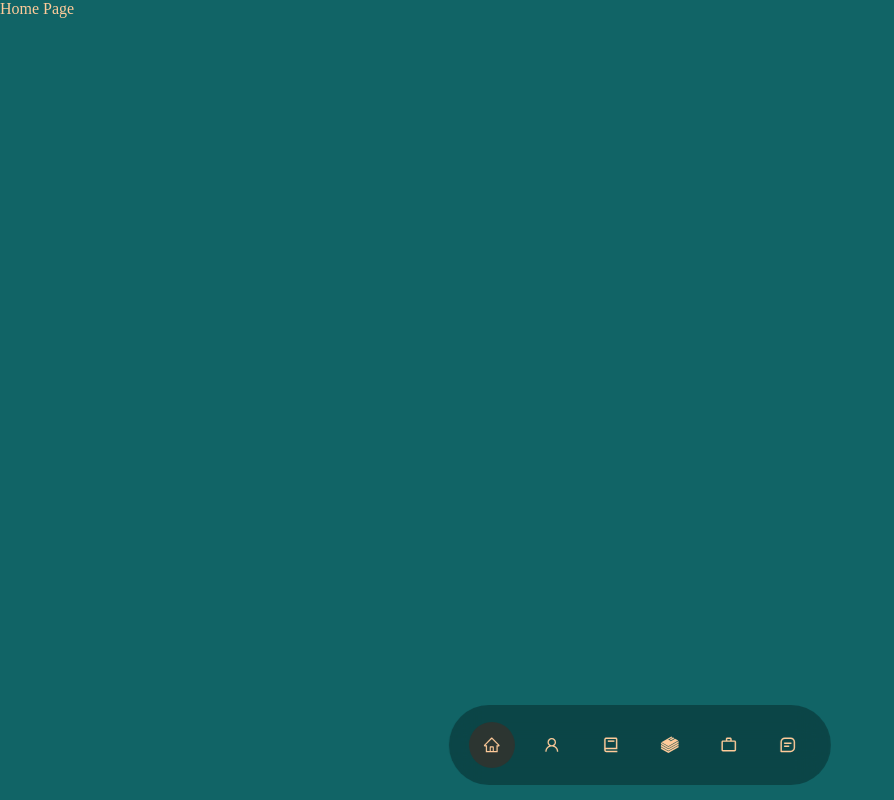
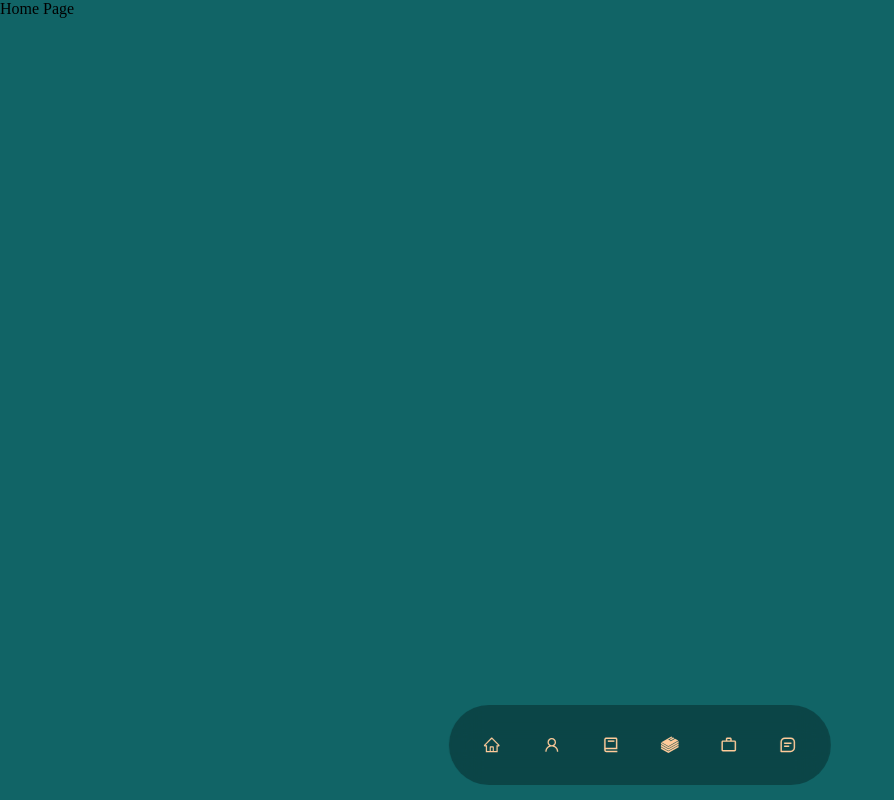
Before and after one commit to AgyapalSingh/agyapal-singh-portfolio, a React (Vite) app: page / in a window 1280 px wide. Shown: the whole page, without its empty margins (0-894 px from the left). Built offline with nearby package versions, Linux system fonts and the light colour scheme.

Commit message:
CSS Updated for Nav

```diff
--- a/src/index.css
+++ b/src/index.css
@@ -6,14 +6,17 @@
   box-sizing: border-box;
 }
 
+
+
+
 :root {
 
   /* Theme Colors */
-  --theme-color-olive: #116466;
-  --theme-color-dark-grey: #2c3531;
-  --theme-color-light-grey: #d1e8e2;
-  --theme-color-light-skin: #ffcb9a;
-  --theme-color-dark-skin: #d9b08c;
+  --theme-color-bg: #116466;
+  --theme-color-btns: #2c3531;
+  --theme-color-text: #ffcb9a;
+  --theme-color-text-dark: #d9b08c;
+  --theme-color-light: #d1e8e2;
 
   /* Theme Font Family */
   --theme-font-fam-primary: "Poppins", serif;
@@ -25,11 +28,27 @@
   --theme-font-size-large: 24px;
 }
 
+
+/* :root {
+
+  --theme-color-olive: #3aafa9;
+  --theme-color-dark-grey: #17252a;
+  --theme-color-light-grey: #feffff;
+  --theme-color-light-skin: #def2f1;
+  --theme-color-dark-skin: #2b7a7b;
+
+
+  --theme-font-fam-primary: "Poppins", serif;
+  --theme-font-fam-secondary: "Montserrat", serif;
+
+  --theme-font-size-small: 14px;
+  --theme-font-size-medium: 18px;
+  --theme-font-size-large: 24px;
+}  */
+
 body {
-  background-color: var(--theme-color-olive);
-  color: var(--theme-color-light-skin);
+  background-color: var(--theme-color-bg);
 }
-
 
 
 /* Navigation */
@@ -56,7 +75,7 @@ nav a {
   padding: 0.9rem;
   border-radius: 50%;
   display: flex;
-  color: var(--color-light);
+  color: var(--theme-color-text);
   font-size: 1.1rem;
 }
 
@@ -66,5 +85,4 @@ nav a:hover {
 
 nav a.active {
   background: var(--theme-color-dark-grey);
-  color: var(--color-bg);
 }
```
